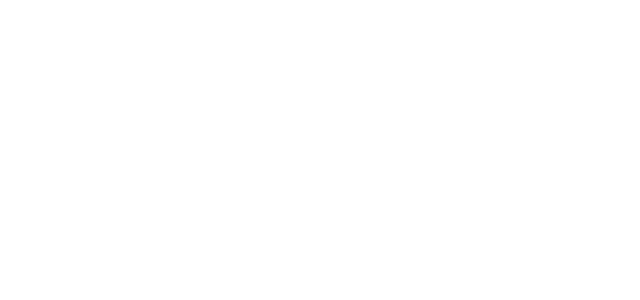
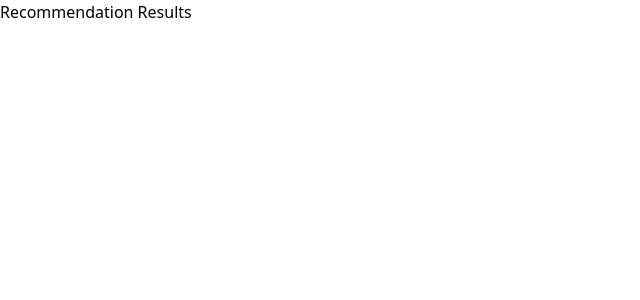
Before and after one commit to Maruf346/Papyrus, a React (Vite) app in the folder frontend/: page /recommendations in a window 1280 px wide. Before the commit this address had no page. Shown: the top 300 px of the page, without its empty margins (0-640 px from the left). Built offline with nearby package versions, Linux system fonts and the light colour scheme.

Commit message:
added recommendations page and routing

```diff
--- a/frontend/src/App.jsx
+++ b/frontend/src/App.jsx
@@ -1,10 +1,11 @@
-import React from 'react'
 import { Routes, Route } from 'react-router-dom'
 import Home from './pages/Home'
 import About from './pages/About'
 import Search from './pages/Search'
 import Trends from './pages/Trends'
 import SearchResult from './pages/SearchResult'
+import Recommendations from './pages/Recommendations'
+
 
 export default function App(){
   return (
@@ -14,6 +15,7 @@ export default function App(){
       <Route path="/search" element={<Search/>} />
       <Route path="/trends" element={<Trends/>} />
       <Route path="/search-results" element={<SearchResult/>} />
+      <Route path="/recommendations" element={<Recommendations/>} />
     </Routes>
   )
 }
--- /dev/null
+++ b/frontend/src/pages/Recommendations.jsx
@@ -0,0 +1,11 @@
+import React from 'react'
+
+const Recommendations = () => {
+  return (
+    <div>
+      <h1>Recommendation Results</h1>
+    </div>
+  )
+}
+
+export default Recommendations
```
